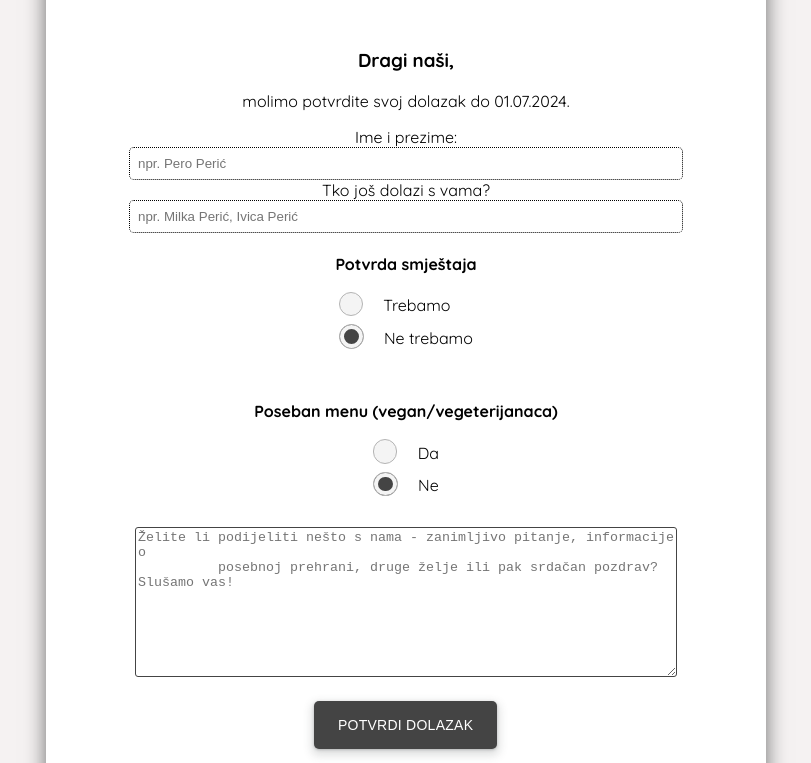
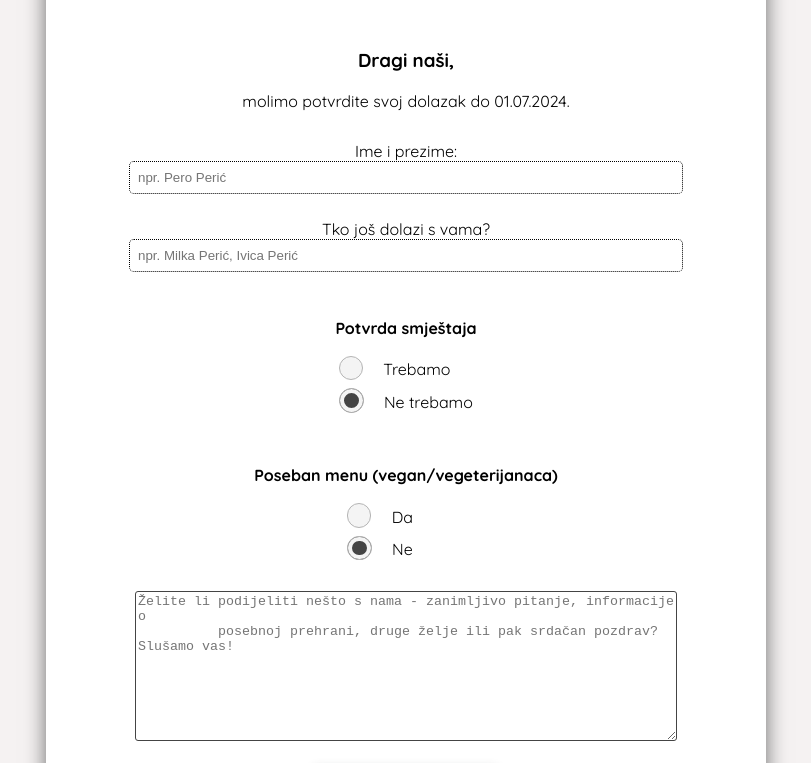
Before and after one commit to anamarincic/svadba, a React (Create React App) app: page / in a window 1280 px wide. Shown: the part 2671-3434 px from the top of the page, without its empty margins (234-1045 px from the left). Built offline with nearby package versions, Linux system fonts and the light colour scheme; a web font is replaced by a local one.

Commit message:
new update

```diff
--- a/src/pages/Info.jsx
+++ b/src/pages/Info.jsx
@@ -163,7 +163,7 @@ export function Info(props) {
                     onChange={handleChangeMenu}
                     checked={selectedOptionmenu === true}
                   />
-                  <label for="radio-4" className="radio-label">
+                  <label for="radio-4" className="radio-label fixtwo">
                     {" "}
                     Da{" "}
                   </label>
@@ -177,7 +177,7 @@ export function Info(props) {
                     onChange={handleChangeMenu}
                     checked={selectedOptionmenu === false}
                   />
-                  <label for="radio-3" className="radio-label">
+                  <label for="radio-3" className="radio-label fixtwo">
                     {" "}
                     Ne{" "}
                   </label>
--- a/src/pages/Info.styles.scss
+++ b/src/pages/Info.styles.scss
@@ -89,15 +89,24 @@
     }
   }
 
+  #gosti {
+    margin-top:30px;
+  }
+
 input[type="text"] {
   width: 80%;
   border: 1.5px dotted;
   border-radius: 5px;
   padding: 0.5rem;
+  margin-bottom: 25px;
 }
 
   .fix {
     margin-right: 23px;
+  }
+
+  .fixtwo {
+    margin-right: 52px;
   }
   .radio {
     margin: 0.5rem;
```
